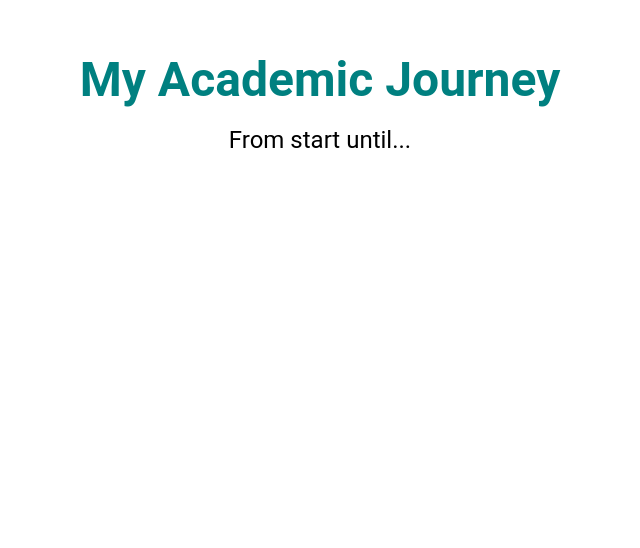
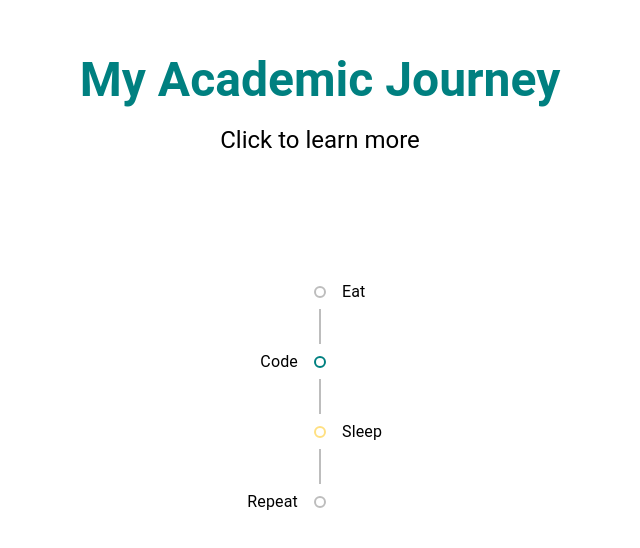
Before and after one commit to amerigirl/website, a React (Create React App) app: page /aboutPage in a window 1280 px wide. Shown: the part 1084-1632 px from the top of the page, without its empty margins (320-960 px from the left). Before the commit the page ends 1272 px from the top, so only its background shows below. Built offline with nearby package versions, Linux system fonts and the light colour scheme.

Commit message:
updated package for lab and began academic journey page

```diff
--- a/package.json
+++ b/package.json
@@ -6,6 +6,7 @@
     "@emotion/react": "^11.14.0",
     "@emotion/styled": "^11.14.0",
     "@mui/icons-material": "^6.4.4",
+    "@mui/lab": "^6.0.0-beta.28",
     "@mui/material": "^6.4.4",
     "cra-template": "1.2.0",
     "react": "18.2.0",
--- a/src/Components/AboutPage/AboutPage.jsx
+++ b/src/Components/AboutPage/AboutPage.jsx
@@ -12,8 +12,8 @@ const AboutPage = () => {
       <Navbar />
       <About />
 
-      <Box sx={{ marginTop: "19rem" }}>
-        <SectionTitle title={"My Academic Journey"} subtitle={"From start until..."} />
+      <Box sx={{ marginTop: "19rem" , marginBottom:"5rem"}}>
+        <SectionTitle title={"My Academic Journey"} subtitle={"Click to learn more"} />
       </Box>
       <MyAcademicJourney />
     </ThemeProvider>
--- a/src/Components/AboutPage/MyAcademicJourney/MyAcademicJourney.jsx
+++ b/src/Components/AboutPage/MyAcademicJourney/MyAcademicJourney.jsx
@@ -1,13 +1,43 @@
-import React from 'react';
-import { Box, Typography } from '@mui/material';
-
+import * as React from "react";
+import Timeline from "@mui/lab/Timeline";
+import TimelineItem from "@mui/lab/TimelineItem";
+import TimelineSeparator from "@mui/lab/TimelineSeparator";
+import TimelineConnector from "@mui/lab/TimelineConnector";
+import TimelineContent from "@mui/lab/TimelineContent";
+import TimelineDot from "@mui/lab/TimelineDot";
 
 const MyAcademicJourney = () => {
   return (
-   <Box>
+    <Timeline position="alternate" sx={{marginBottom: "10rem"}}>
+      <TimelineItem>
+        <TimelineSeparator>
+          <TimelineDot variant="outlined" />
+          <TimelineConnector />
+        </TimelineSeparator>
+        <TimelineContent>Eat</TimelineContent>
+      </TimelineItem>
+      <TimelineItem>
+        <TimelineSeparator>
+          <TimelineDot variant="outlined" color="primary" />
+          <TimelineConnector />
+        </TimelineSeparator>
+        <TimelineContent>Code</TimelineContent>
+      </TimelineItem>
+      <TimelineItem>
+        <TimelineSeparator>
+          <TimelineDot variant="outlined" color="secondary" />
+          <TimelineConnector />
+        </TimelineSeparator>
+        <TimelineContent>Sleep</TimelineContent>
+      </TimelineItem>
+      <TimelineItem>
+        <TimelineSeparator>
+          <TimelineDot variant="outlined" />
+        </TimelineSeparator>
+        <TimelineContent>Repeat</TimelineContent>
+      </TimelineItem>
+    </Timeline>
+  );
+};
 
-   </Box>
-  )
-}
-
-export default MyAcademicJourney
+export default MyAcademicJourney;
```
Also changed, not shown: 1 other file (tests, documents, lock files or other folders).
